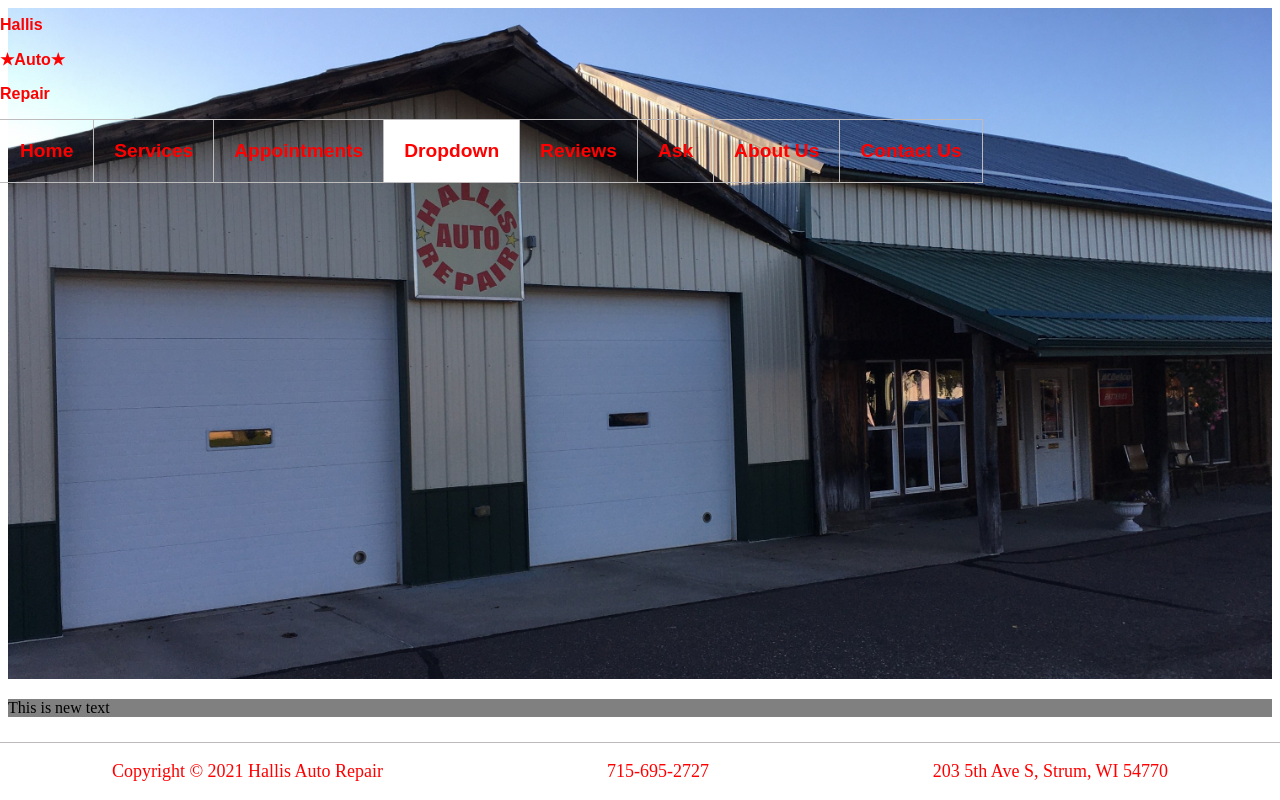
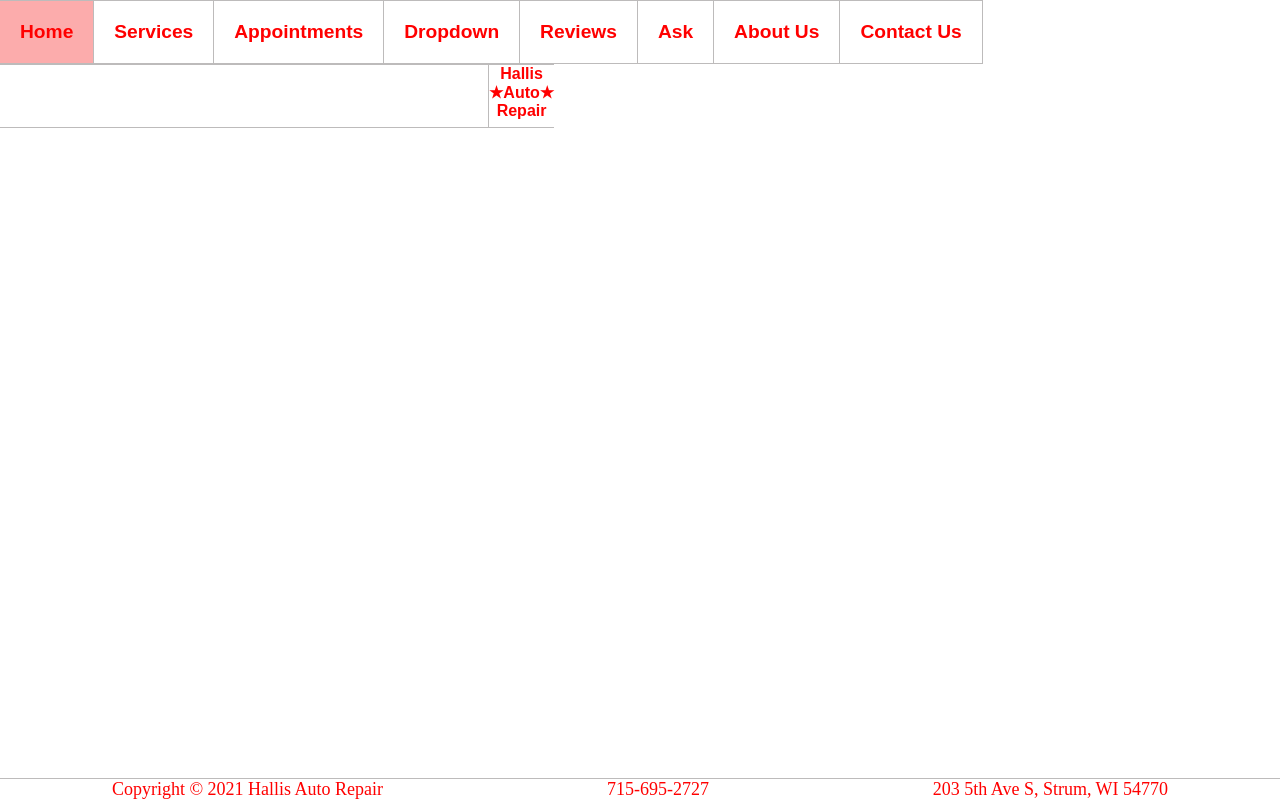
Before and after one commit to milesHerrick/web-systems, a PHP site: page /home.html in a window 1280 px wide. Run offline with PHP 8.4, Linux system fonts and the light colour scheme.

Commit message:
Created changes to Nav bar on Home only

```diff
--- a/global.css
+++ b/global.css
@@ -12,16 +12,39 @@
 .navbar li{
   float: left;
 }
+
 .header{
   position: fixed;
   width: 100%;
   top: 0%;
   left: 0%;
 }
+
 .logo{
   font-weight: bold;
   color: red;
   font-family: Arial, Helvetica, sans-serif;
+}
+
+p {
+  margin: 0px;
+  text-align: center;
+}
+
+.space {
+  height: 3.9em;
+  border-right: 1px solid rgb(189, 187, 187);
+  border-bottom: 1px solid rgb(189, 187, 187);
+  border-top: 1px solid rgb(189, 187, 187);
+  width: 30.5em;
+}
+
+.star {
+  align-items: flex-end;
+  padding: 0px !important;
+  border-bottom: 1px solid rgb(189, 187, 187);
+  border-top: 1px solid rgb(189, 187, 187);
+  height: 3.9em;
 }
 
 li a{
@@ -41,8 +64,6 @@ li a{
 li a:hover{
   background-color: rgb(189, 187, 187);
 }
-
-
 
 .overlay {
   display: flex;
--- a/home.css
+++ b/home.css
@@ -1,11 +1,26 @@
-
-
 img {
-    /*width: 1500px;*/
     width: 100%;
     max-height: 100%;
 }
 
-#box{
-    background-color: grey;
+#flexbox{
+    height: 90vh;
+    display: flex;
+    flex-direction: column;
+    align-items: center;
+    justify-content: flex-start;
+    text-align: center;
 }
+
+#container{
+    display: flex;
+    flex-direction: column;
+    align-items: center;
+    justify-content: flex-start;
+    width: 80%;
+    margin-top: 5em;
+}
+
+#header {
+    border-bottom: 1px solid black;
+}
--- a/home.html
+++ b/home.html
@@ -10,13 +10,10 @@
 </head>
 <body>
     <div class="header">
-        <p class="logo">Hallis</p>
-        <p class="logo">&starf;Auto&starf;</p>
-        <p class="logo">Repair</p>
-
-
-
         <ul class="navbar">
+            <!-- <p class="logo">Hallis</p>
+            <p class="logo">&starf;Auto&starf;</p>
+            <p class="logo">Repair</p> -->
             <li><a href="home.html">Home</a></li>
             <li><a href="services.html">Services</a></li>
             <li><a href="appointments.html">Appointments</a></li>
@@ -36,17 +33,18 @@
             <li><a href="ask.html">Ask</a></li>
             <li><a href="about.html">About Us</a></li>
             <li><a href="contact.html">Contact Us</a></li>
+            <li class="space"></li>
+            <li class="star">
+                <p class="logo">Hallis</p>
+                <p class="logo">&starf;Auto&starf;</p>
+                <p class="logo">Repair</p></li>
         </ul>
     </div>
-
-
-
-    <div class="container">
-        <img src="Images/newshop.jpg">
-        <div id="overlay">
-            <p id="box">This is new text</p>
+    <div class="flexbox">
+        <div class="container">
         </div>
     </div>
+
     <div class="footer">
         <p>Copyright &copy; 2021 Hallis Auto Repair</p>
         <p>715-695-2727</p>
```
Lines whose indentation alone changed are shown as unchanged.
